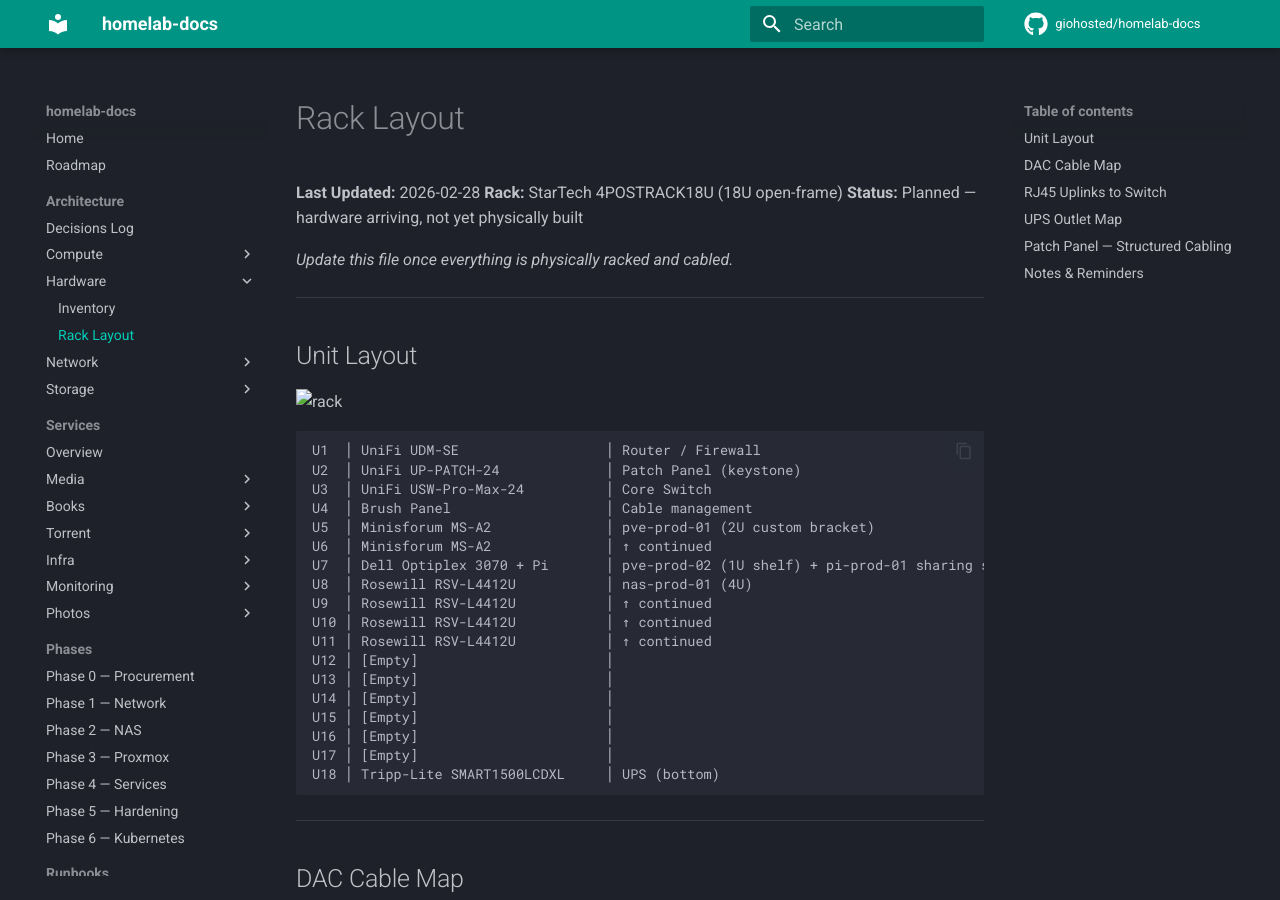
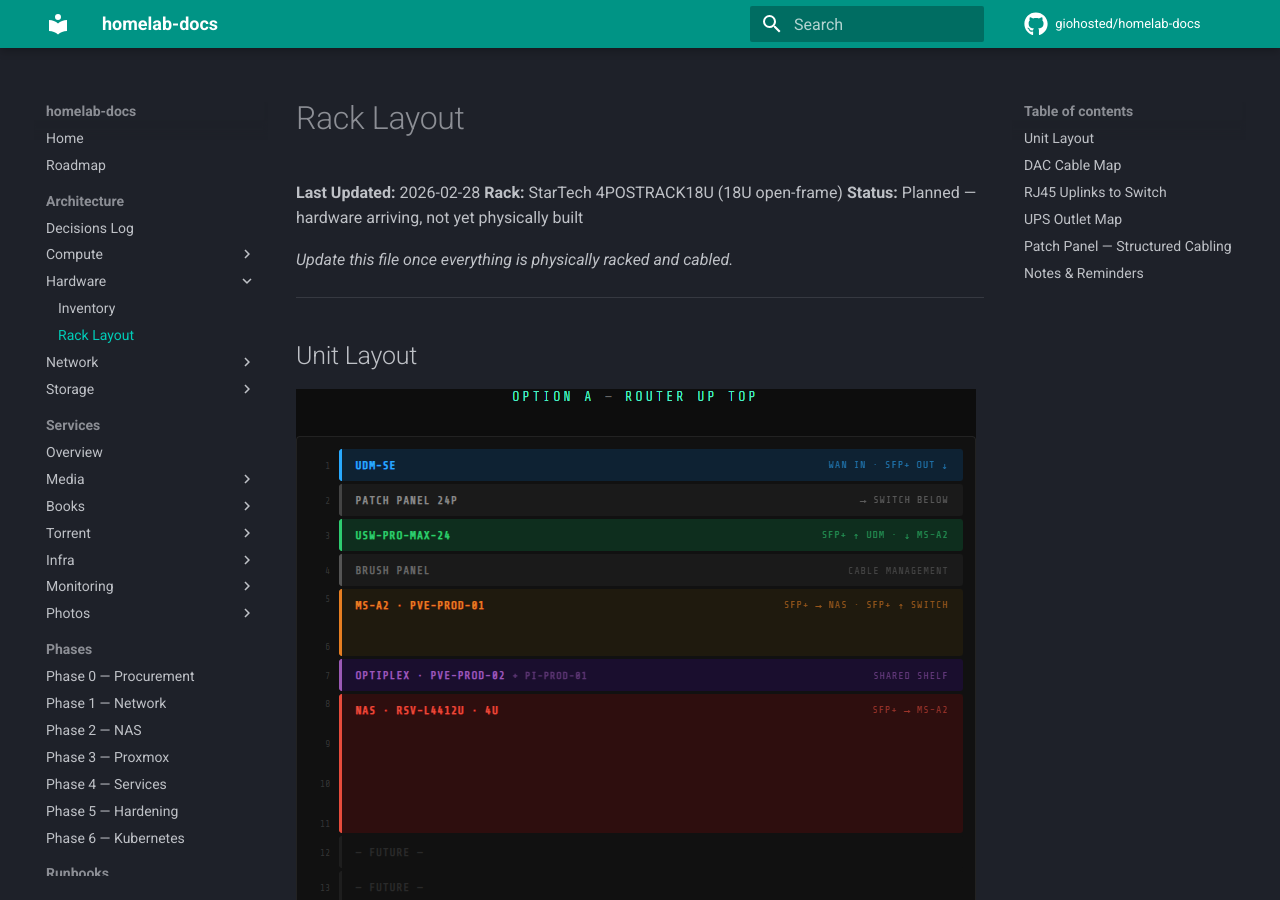
Before and after one commit to giohosted/homelab-docs, an MkDocs documentation site: the page built from docs/architecture/hardware/rack-layout.md, in a window 1280 px wide and 900 px high. Built offline with MkDocs 1.6.1 and Material for MkDocs 9.7.7, drawn with Linux system fonts in a browser that asks for light colours; comment, search, counter and statistics services are not loaded.

Commit message:
docs: 2026-03-03 16:35:22

````diff
--- a/docs/architecture/hardware/rack-layout.md
+++ b/docs/architecture/hardware/rack-layout.md
@@ -9,9 +9,7 @@
 ## Unit Layout
 
 
-![rack](docs/assets/diagrams/rack-diagram.png)
-
-
+![Rack Diagram](../../assets/diagrams/rack-diagram.png)
 
 ```
 U1  │ UniFi UDM-SE                  │ Router / Firewall
````
